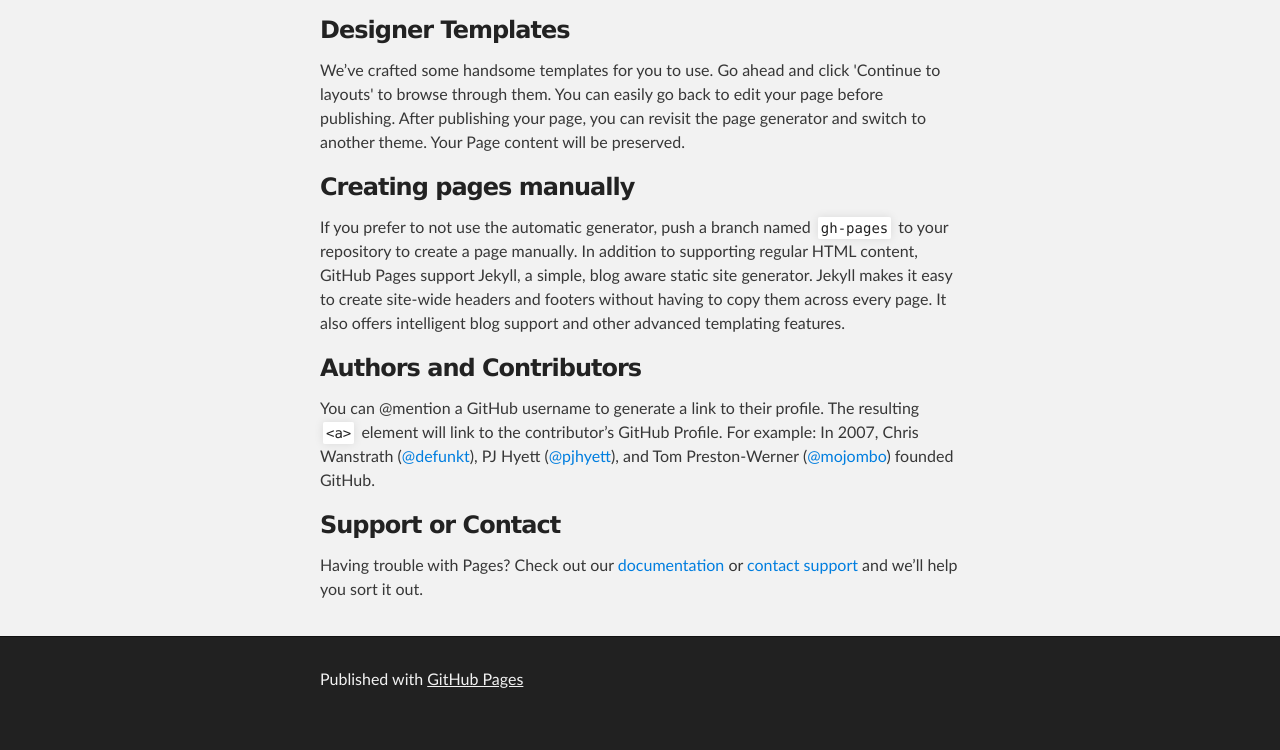
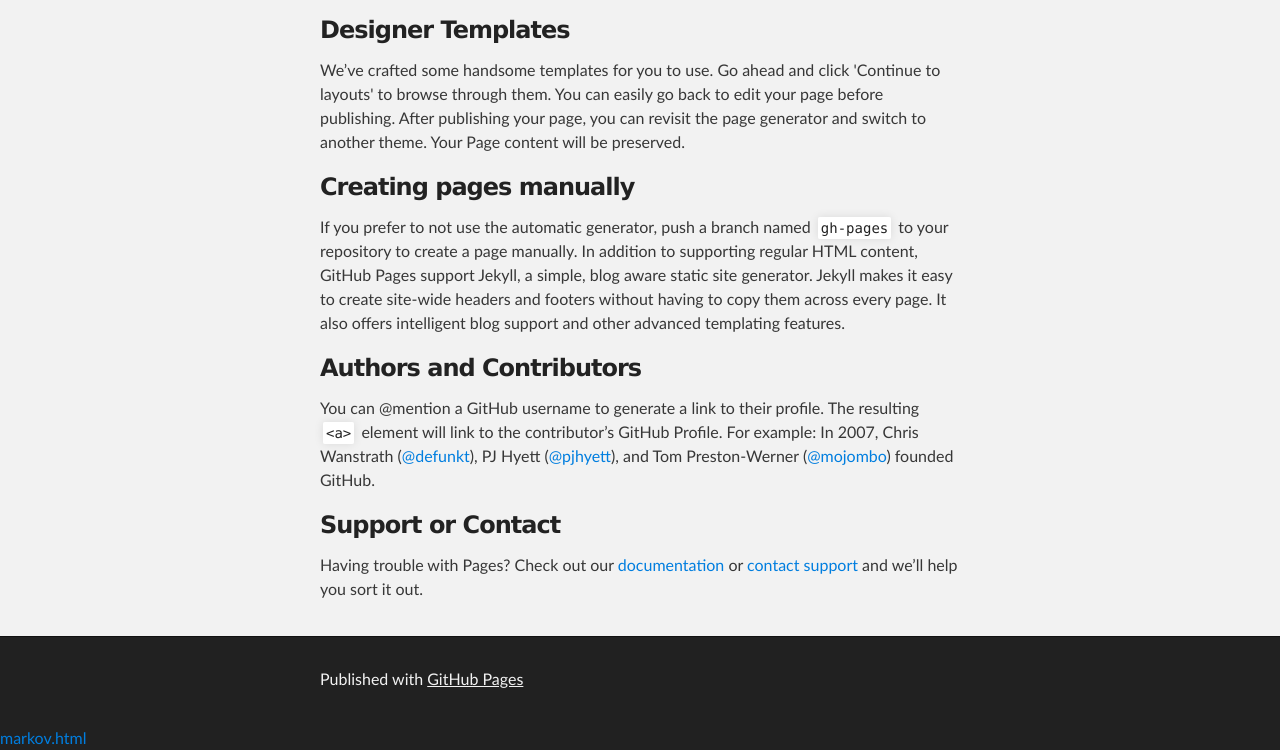
Before and after one commit to sdustcxh/sdustcxh.github.io, a plain HTML site: page index.html in a window 1280 px wide. Shown: the part 429-1179 px from the top of the page. Before the commit the page ends 1155 px from the top, so only its background shows below. Drawn offline with Linux system fonts and the light colour scheme.

Commit message:
修改：     index.html

```diff
--- a/index.html
+++ b/index.html
@@ -61,7 +61,7 @@
       </footer>
     </div>
 
-
+    <a href="马尔可夫">markov.html</a>
 
   </body>
 </html>
```
